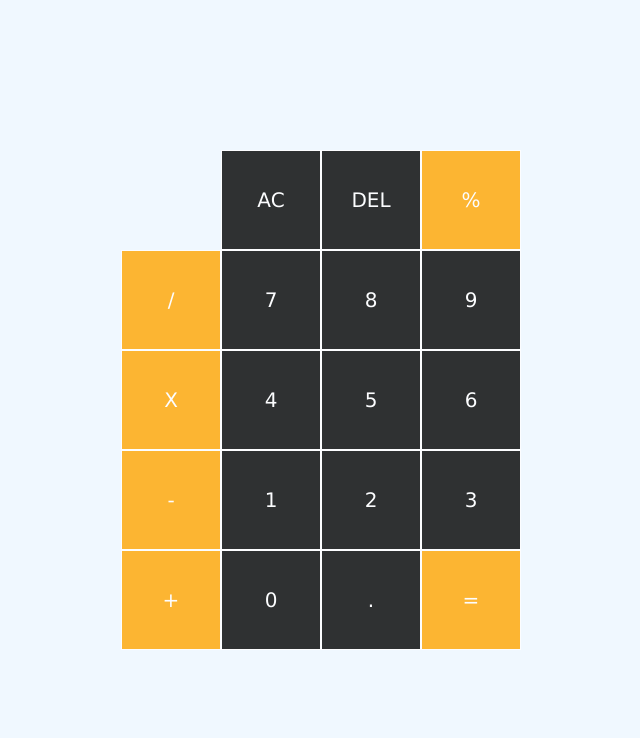
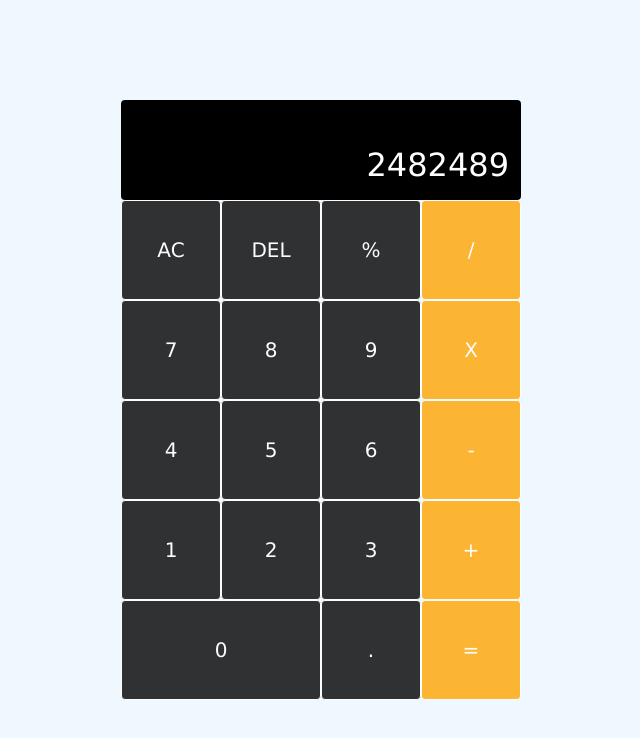
Before and after one commit to Sidhant26/CalculatorJS, a plain HTML site: page index.html in a window 1280 px wide. Shown: the whole page, without its empty margins (319-959 px from the left). Drawn offline with Linux system fonts and the light colour scheme.

Commit message:
Added a display

```diff
--- a/index.html
+++ b/index.html
@@ -9,12 +9,10 @@
 </head>
 <body>
     <div class="calculator">
-        <div class="display">
-            <div class="operands"></div>
-        </div>
+        <div class="display"> 2482489</div>
             <button>AC</button>
             <button>DEL</button>
-            <button class="ops">%</button>
+            <button>%</button>
             <button class="ops">/</button>
             <button>7</button>
             <button>8</button>
@@ -28,7 +26,7 @@
             <button>2</button>
             <button>3</button>
             <button class="ops">+</button>
-            <button>0</button>
+            <button class="two">0</button>
             <button>.</button>
             <button class="ops">=</button>
     </div>
--- a/style.css
+++ b/style.css
@@ -11,24 +11,41 @@ body {
     min-height: 100vh;     /*height will be the entire viewport height*/
     display: grid;
     justify-content: center;
-    align-content: center;      /*should be content, not items, otherwise buttons show up with gaps*/
+    align-content: center;      /*should be content, not items, otherwise the buttons show up with gaps b/w them*/
     grid-template-columns: repeat(4,100px);
-    grid-template-rows: repeat(5,100px);
+    grid-template-rows: repeat(6,100px);
 }
 
  .calculator button {
      font-size: 20px;
-     cursor: pointer;        /*shows button as being clickable, hand symbol on mouse pointer*/
      color: white;
      opacity: 0.8;
      background-color: black;
      border: 1px solid white;
+     border-radius: 4px;
  }
 
  .ops {
-    background-color: orange !important;    /*overrides above bg color on buttons*/
+    background-color: orange !important;    /*overrides the bg colour of buttons*/
 }
 
  .calculator button:hover{
      opacity: 0.7;
+     cursor: pointer;        /*shows the buttons as being clickable, hand symbol on mouse pointer*/
+}
+
+ .display {
+     padding: 0px 12px 16px;
+     font-size: 32px;
+     display: flex;
+     justify-content: flex-end;
+     align-items: flex-end;
+     grid-column: 1/-1;         /*moves the display screen to the top of the calculator*/
+     background-color: black;
+     color: white;
+     border-radius: 4px;
  }
+
+ .two {
+     grid-column: span 2;
+ }
```
